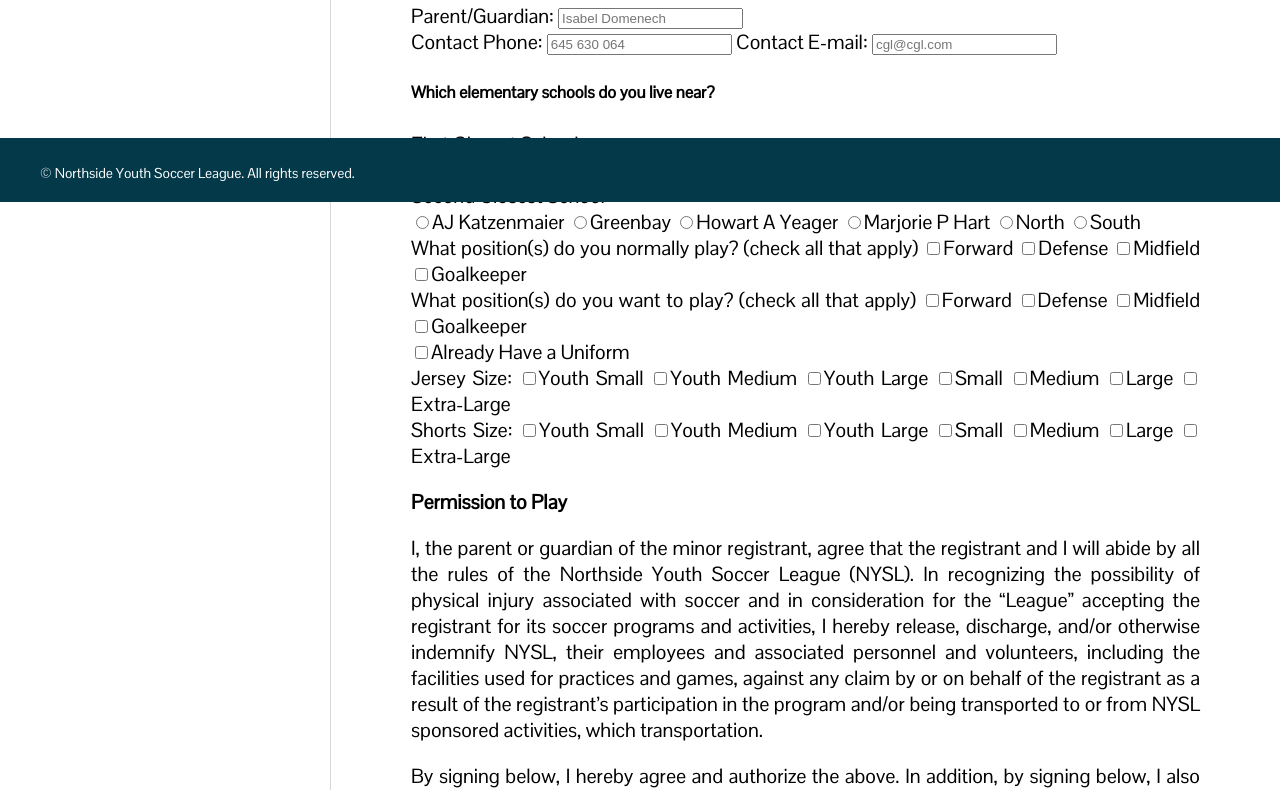
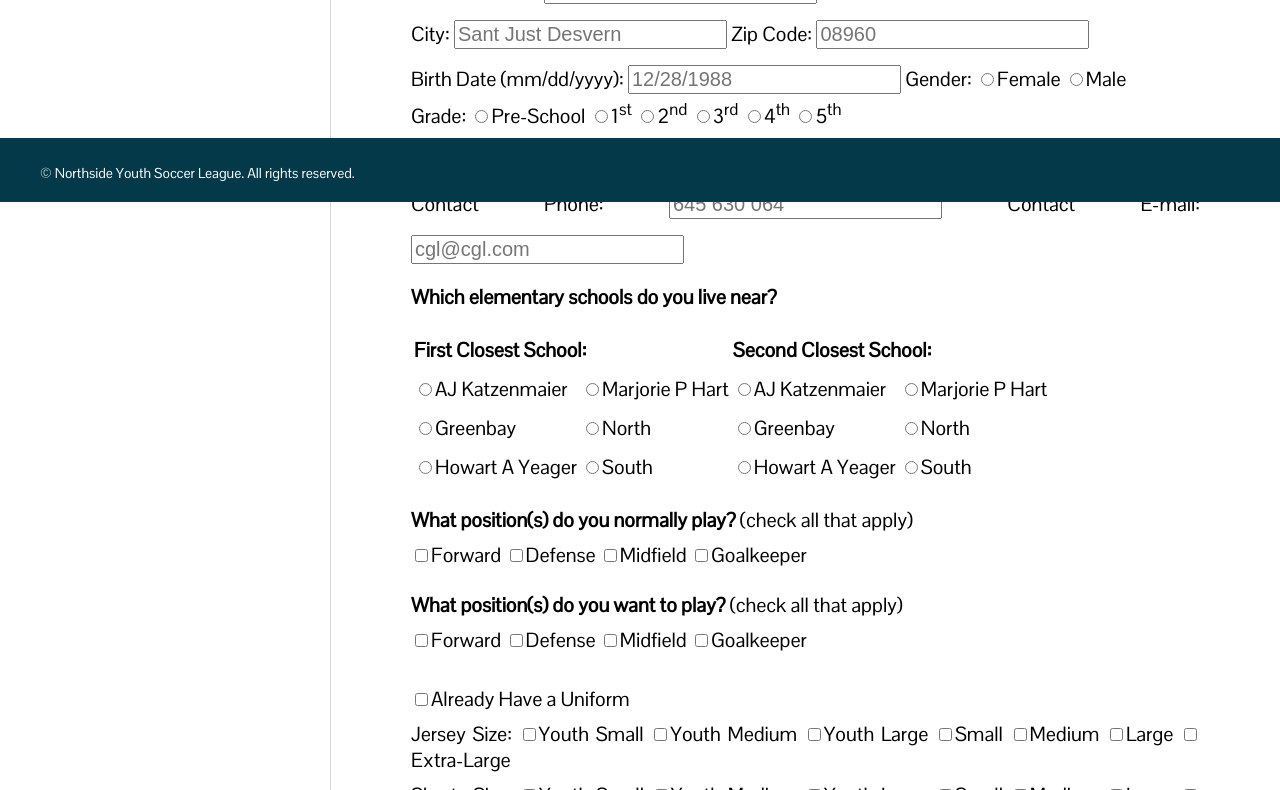
Before and after one commit to carolgaloy/ubiqumnysl, a plain HTML site: page registration.html in a window 1280 px wide. Shown: the part 598-1388 px from the top of the page. Drawn offline with Linux system fonts and the light colour scheme.

Commit message:
CSS Improvements

```diff
--- a/registration.html
+++ b/registration.html
@@ -2,7 +2,7 @@
 <html lang="en">
     <head>
         <meta charset="utf-8">
-        <title>NYSL Home</title>
+        <title>NYSL Registration</title>
         <link rel="stylesheet" type="text/css" href="./styles/nysl_3.css">
     </head>
 
@@ -26,24 +26,24 @@
             <div class="info">
                 <form action="show_data.html">
                     <div>
-                        <label class="halfscreen" for="first_name">Player's First Name:</label>
-                        <input type="text" name="first_name" id="first_name" required placeholder="Carolina">
+                        <label for="first_name">Player's First Name:</label>
+                        <input type="text" name="first_name" required placeholder="Carolina">
                         <label for="last_name">Last Name:</label>
-                        <input type="text" name="last_name" id="last_name" required placeholder="Garcia-Loygorri">
+                        <input type="text" name="last_name" required placeholder="Garcia-Loygorri">
                     </div>
                     <div>
                         <label for="address">Street Address:</label>
-                        <input type="text" name="address" id="address" required placeholder="Av. Generalitat 3">
+                        <input type="text" name="address" required placeholder="Av. Generalitat 3">
                     </div>
                     <div>
                         <label for="city">City:</label>
-                        <input type="text" name="city" id="city" required placeholder="Sant Just Desvern">
+                        <input type="text" name="city" required placeholder="Sant Just Desvern">
                         <label for="zip_code">Zip Code:</label>
-                        <input type="text" name="zip_code" id="zip_code" required placeholder="08960">
+                        <input type="text" name="zip_code" required placeholder="08960">
                     </div>
                     <div>
                         <label for="birthdate">Birth Date (mm/dd/yyyy):</label>
-                        <input type="text" name="birthdate" id="birthdate" required placeholder="12/28/1988">
+                        <input type="text" name="birthdate" required placeholder="12/28/1988">
                         <label for="gender">Gender:</label>
                         <input type="radio" name="gender" value="Female">Female
                         <input type="radio" name="gender" value="Male">Male
@@ -59,51 +59,64 @@
                     </div>
                     <div>
                         <label for="parent">Parent/Guardian:</label>
-                        <input type="text" name="parent" id="parent" required placeholder="Isabel Domenech">
+                        <input type="text" name="parent" required placeholder="Isabel Domenech">
                     </div>
                     <div>
                         <label for="phone">Contact Phone:</label>
-                        <input type="text" name="phone" id="phone" required placeholder="645 630 064">
+                        <input type="text" name="phone" required placeholder="645 630 064">
                         <label for="email">Contact E-mail:</label>
-                        <input type="email" name="email" id="email" required placeholder="cgl@cgl.com">
+                        <input type="email" name="email" required placeholder="cgl@cgl.com">
                     </div>
                     <div>
-                        <h5>Which elementary schools do you live near?</h5>
-                        <label for="first_school">First Closest School:</label>
+                        <p class="strong">Which elementary schools do you live near?</p>
+                        <table>
+                            <tbody>
+                                <tr>
+                                    <th colspan="2">First Closest School:</th>
+                                    <th colspan="2">Second Closest School:</th>
+                                </tr>
+                                <tr>
+                                    <td><input type="radio" name="first_school" value="aj_katzenmaier">AJ Katzenmaier</td>
+                                    <td><input type="radio" name="first_school" value="marjorie_p_hart">Marjorie P Hart</td>
+                                    <td><input type="radio" name="first_school" value="aj_katzenmaier">AJ Katzenmaier</td>
+                                    <td><input type="radio" name="first_school" value="marjorie_p_hart">Marjorie P Hart</td>
+                                </tr>
+                                <tr>
+                                    <td><input type="radio" name="first_school" value="greenbay">Greenbay</td>
+                                    <td><input type="radio" name="first_school" value="north">North</td>
+                                    <td><input type="radio" name="first_school" value="greenbay">Greenbay</td>
+                                    <td><input type="radio" name="first_school" value="north">North</td>
+                                </tr>
+                                <tr>
+                                    <td><input type="radio" name="first_school" value="howart_a_yeager">Howart A Yeager</td>
+                                    <td><input type="radio" name="first_school" value="south">South</td>
+                                    <td><input type="radio" name="first_school" value="howart_a_yeager">Howart A Yeager</td>
+                                    <td><input type="radio" name="first_school" value="south">South</td>
+                                </tr>
+                            </tbody>
+                        </table>
+                    </div>
+                    <div class="divsection">
+                        <label for="play_positions"><span class="strong">What position(s) do you normally play?</span> (check all that apply)</label>
                         <div>
-                            <input type="radio" name="first_school" value="AJ_Katzenmaier">AJ Katzenmaier
-                            <input type="radio" name="first_school" value="Greenbay">Greenbay
-                            <input type="radio" name="first_school" value="Howart_A_Yeager">Howart A Yeager
-                            <input type="radio" name="first_school" value="Marjorie_P_Hart">Marjorie P Hart
-                            <input type="radio" name="first_school" value="North">North
-                            <input type="radio" name="first_school" value="South">South
-                        </div>
-                        <label for="second_school">Second Closest School:</label>
-                        <div>
-                            <input type="radio" name="second_school" value="AJ_Katzenmaier">AJ Katzenmaier
-                            <input type="radio" name="second_school" value="Greenbay">Greenbay
-                            <input type="radio" name="second_school" value="Howart_A_Yeager">Howart A Yeager
-                            <input type="radio" name="second_school" value="Marjorie_P_Hart">Marjorie P Hart
-                            <input type="radio" name="second_school" value="North">North
-                            <input type="radio" name="second_school" value="South">South
-                        </div>
-                    </div>
-                    <div>
-                        <label for="play_positions">What position(s) do you normally play? (check all that apply)</label>
                             <input type="checkbox" name="play_positions" value="Forward">Forward
                             <input type="checkbox" name="play_positions" value="Defense">Defense
                             <input type="checkbox" name="play_positions" value="Midfield">Midfield
                             <input type="checkbox" name="play_positions" value="Goalkeeper">Goalkeeper
                         </div>
+                    </div>
+                    <div class="divsection">
+                        <label for="desired_positions"><span class="strong">What position(s) do you want to play?</span> (check all that apply)</label>
                         <div>
-                        <label for="desired_positions">What position(s) do you want to play? (check all that apply)</label>
                             <input type="checkbox" name="desired_positions" value="Forward">Forward
                             <input type="checkbox" name="desired_positions" value="Defense">Defense
                             <input type="checkbox" name="desired_positions" value="Midfield">Midfield
                             <input type="checkbox" name="desired_positions" value="Goalkeeper">Goalkeeper
                         </div>
+                    </div>
+
+                    <div class="divsection">
                         <input type="checkbox" name="already_uniform" value="already_uniform">Already Have a Uniform
-                    <div>
                         <div>
                             <label for="jersey">Jersey Size:</label>
                             <input type="checkbox" name="jersey" value="youth_small">Youth Small
@@ -136,9 +149,9 @@
                             cancellation policy and agree to its terms.</p>
                     <div>
                         <label for="parent_name">Parent Full Name:</label>
-                        <input type="text" name="parent_name" id="parent_name" required placeholder="Isabel Domenech">
+                        <input type="text" name="parent_name" required placeholder="Isabel Domenech">
                         <label for="date">Date:</label>
-                        <input type="text" name="date" id="date" required placeholder="12/28/1988">
+                        <input type="text" name="date" required placeholder="12/28/1988">
                     </div>
                     <input type="submit" value="Submit">
                 </form>
--- a/styles/nysl_3.css
+++ b/styles/nysl_3.css
@@ -110,7 +110,7 @@ table {
     margin-top: 24px;
 }
 
-th {
+.schedule th {
     font-size: 24px;
 }
 
@@ -228,3 +228,12 @@ iframe {
 .separator {
     border-top: 1px solid #D8D8D8;
 }
+
+input {
+    font-size: 20px;
+    margin-top: 16px;
+}
+
+.contact, .divsection {
+    margin-top: 24px;
+}
```
Also changed, not shown: game_info.html (+10 -6 lines). Lines whose indentation alone changed are shown as unchanged.
